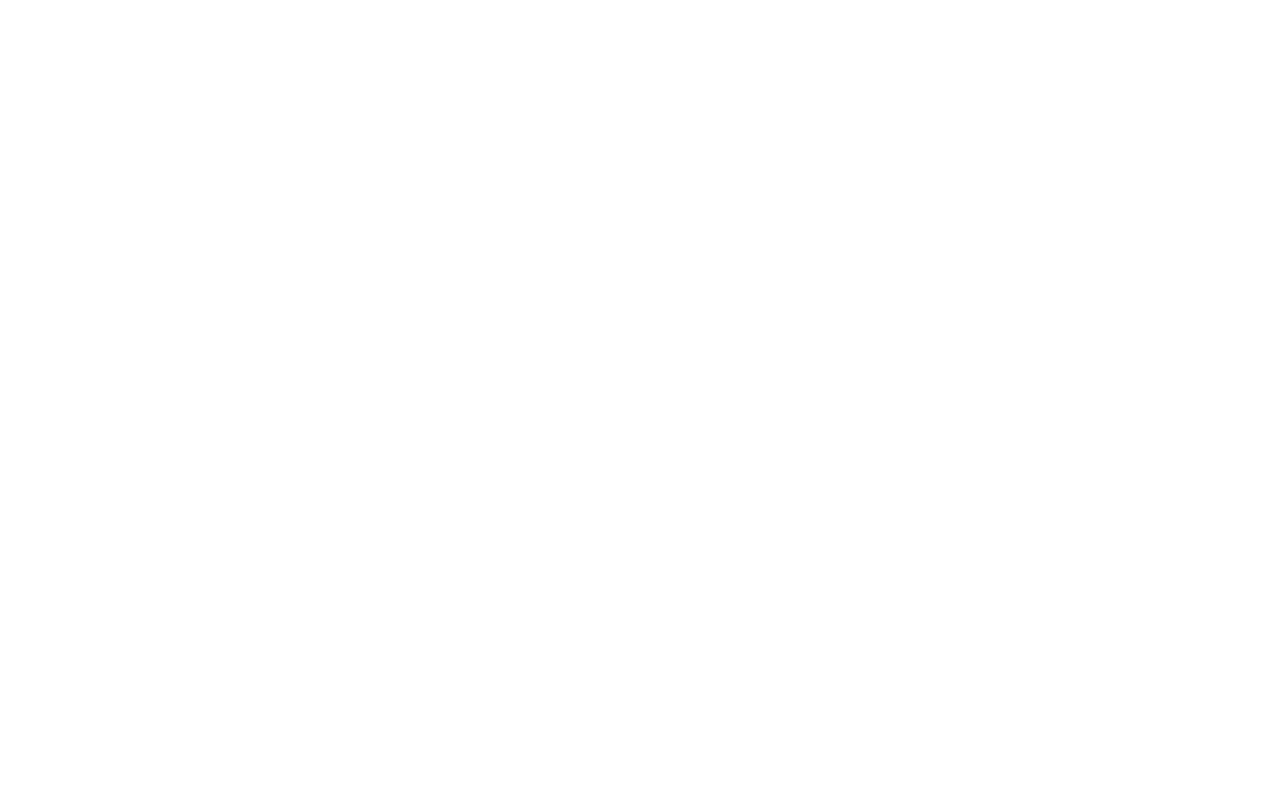
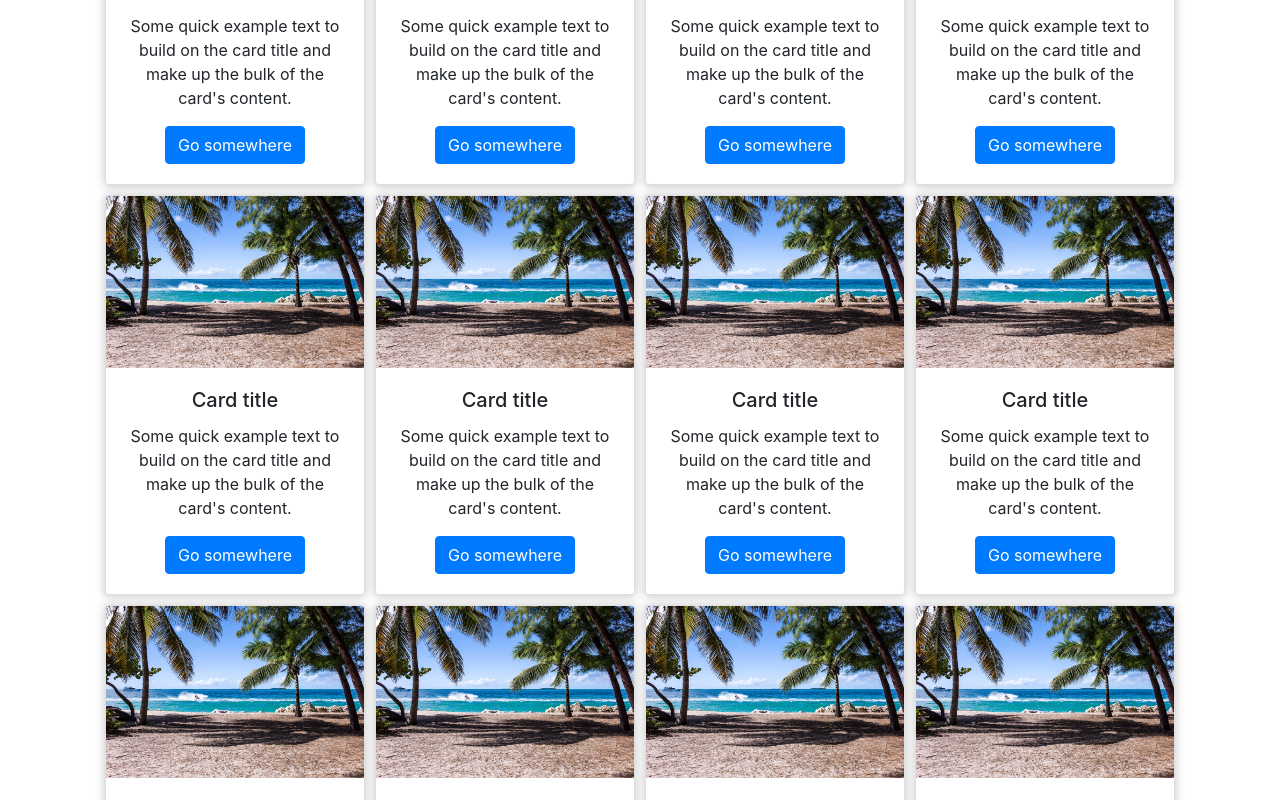
Before and after one commit to Jeff-Soto/Hotel-App, a React (Create React App) app: page / in a window 1280 px wide. Shown: the part 720-1520 px from the top of the page. Before the commit the page ends 800 px from the top, so only its background shows below. Built offline with nearby package versions, Linux system fonts and the light colour scheme.

Commit message:
Create RoomsDashboard component and single RoomCard component

```diff
--- a/src/components/App.js
+++ b/src/components/App.js
@@ -1,12 +1,14 @@
 import React, { Component } from 'react';
 import './App.scss';
 import Header from './Header'
+import RoomsDashboard from './RoomsDashboard'
 
 class App extends Component {
   render() {
     return (
       <div className="App">
         <Header />
+        <RoomsDashboard />
       </div>
     );
   }
--- /dev/null
+++ b/src/components/RoomCard.js
@@ -0,0 +1,18 @@
+import React from 'react';
+import { connect } from 'react-redux';
+import './RoomCard.scss'
+
+const RoomCard = (props) => {
+  return (
+    <div className="card room-card">
+      <img className="card-img-top" src="/images/beach.jpg" alt="Card image cap" />
+      <div className="card-body">
+        <h5 className="card-title">Card title</h5>
+        <p className="card-text">Some quick example text to build on the card title and make up the bulk of the card's content.</p>
+        <a href="#" className="btn btn-primary">Go somewhere</a>
+      </div>
+    </div>
+  );
+}
+
+export default RoomCard;
--- /dev/null
+++ b/src/components/RoomCard.scss
@@ -0,0 +1,10 @@
+.room-card{
+  width: 24%;
+  margin: 0.5%;
+  box-shadow: 0px 1px 10px 1px #ccc;
+  transition: all 0.4s;
+  cursor: pointer;
+}
+.room-card:hover{
+  transform: translateY(-7px);
+}
--- /dev/null
+++ b/src/components/RoomsDashboard.js
@@ -0,0 +1,25 @@
+import React from 'react';
+import { connect } from 'react-redux';
+import RoomCard from './RoomCard'
+import './RoomsDashboard.scss'
+
+const RoomsDashboard = (props) => {
+  return (
+    <div className="rooms-dashboard-container">
+      <RoomCard />
+      <RoomCard />
+      <RoomCard />
+      <RoomCard />
+      <RoomCard />
+      <RoomCard />
+      <RoomCard />
+      <RoomCard />
+      <RoomCard />
+      <RoomCard />
+      <RoomCard />
+      <RoomCard />
+    </div>
+  )
+}
+
+export default RoomsDashboard;
--- /dev/null
+++ b/src/components/RoomsDashboard.scss
@@ -0,0 +1,7 @@
+.rooms-dashboard-container{
+  display: flex;
+  flex-wrap: wrap;
+  justify-content: space-between;
+  align-items: center;
+  padding: 20px 100px;
+}
```
Also changed, not shown: public/images/beach_small.jpg (added), 1 other file (tests, documents, lock files or other folders).
